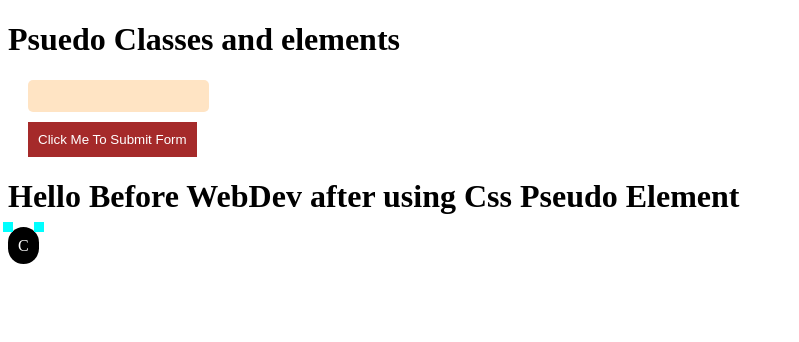
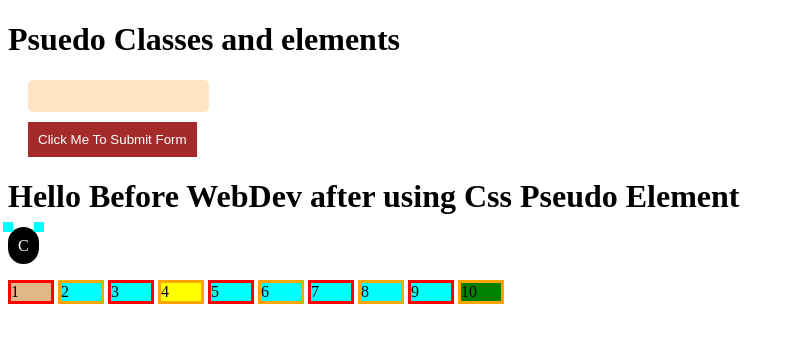
Before and after one commit to SouvikPaul1998/Html-css-js, a plain HTML site: page cssbasics/CSS Position & Display/Pseudo_class_element.html in a window 1280 px wide. Shown: the whole page, without its empty margins (0-799 px from the left). Drawn offline with Linux system fonts and the light colour scheme.

Commit message:
Some changes

```diff
--- a/cssbasics/CSS Position & Display/Pseudo_class_element.html
+++ b/cssbasics/CSS Position & Display/Pseudo_class_element.html
@@ -14,5 +14,18 @@
     <h1 class="Psuedo_Element"> Web</h1>
     <!--actual use case for pseudo elements-->
     <span class="square">C</span>
+    <!--uses of nth child pseudo classes-->
+    <div class="parent">
+        <span class="child">1</span>
+        <span class="child">2</span>
+        <span class="child">3</span>
+        <span class="child">4</span>
+        <span class="child">5</span>
+        <span class="child">6</span>
+        <span class="child">7</span>
+        <span class="child">8</span>
+        <span class="child">9</span>
+        <span class="child">10</span>
+    </div>
 </body>
 </html>
--- a/cssbasics/CSS Position & Display/Psuedo_class.css
+++ b/cssbasics/CSS Position & Display/Psuedo_class.css
@@ -69,3 +69,27 @@ input:focus{
     top: -5px;
     right:-5px;
    }
+   .parent{
+    margin-top:20px;
+   }
+   .child{
+    margin-top:5px;
+    display:inline-block;
+    width: 40px;
+    background-color: cyan;
+   }
+   .child:first-child{
+    background: burlywood;
+   }
+   .child:last-child{
+    background: green;
+   }
+   .child:nth-child(4){
+    background-color: yellow;
+   }
+   .child:nth-child(odd){
+    border:3px solid red;
+   }
+   .child:nth-child(even){
+    border: 3px solid orange;
+   }
```
